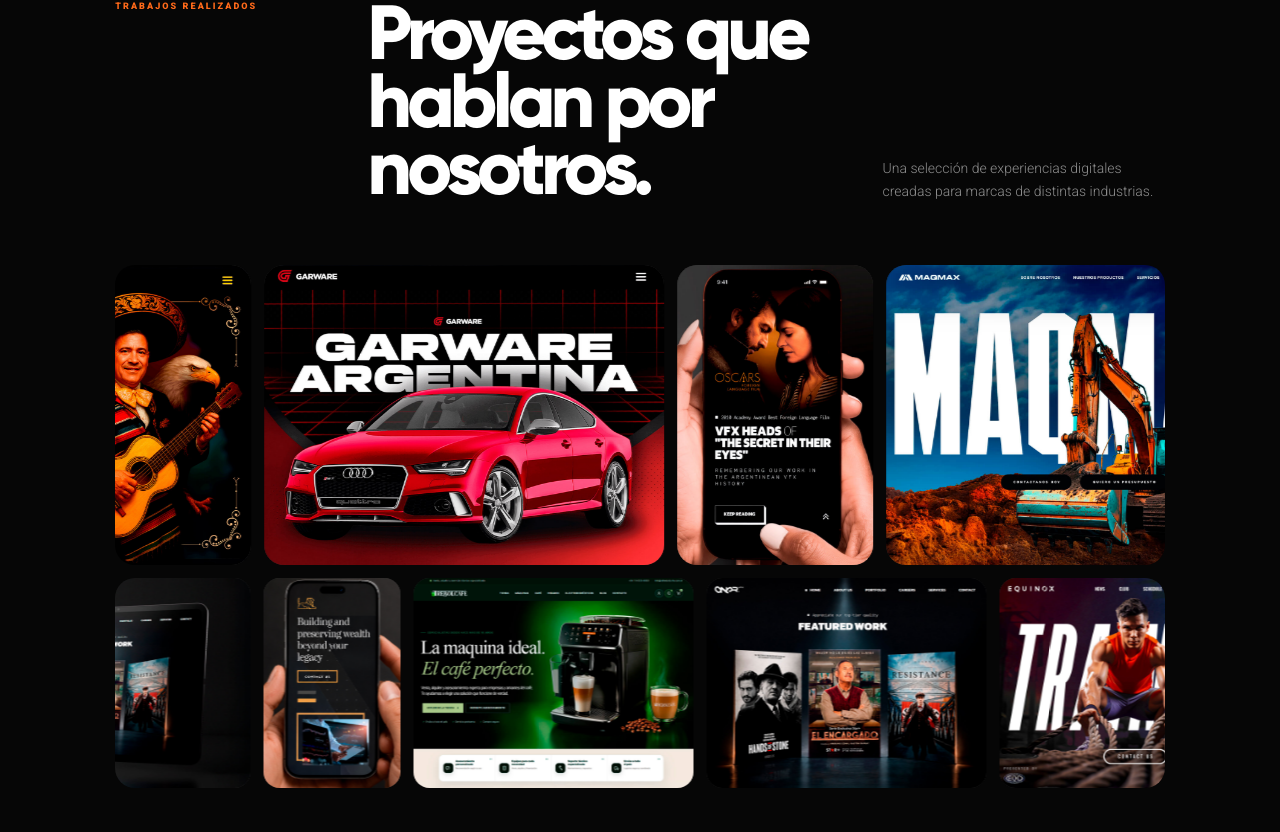
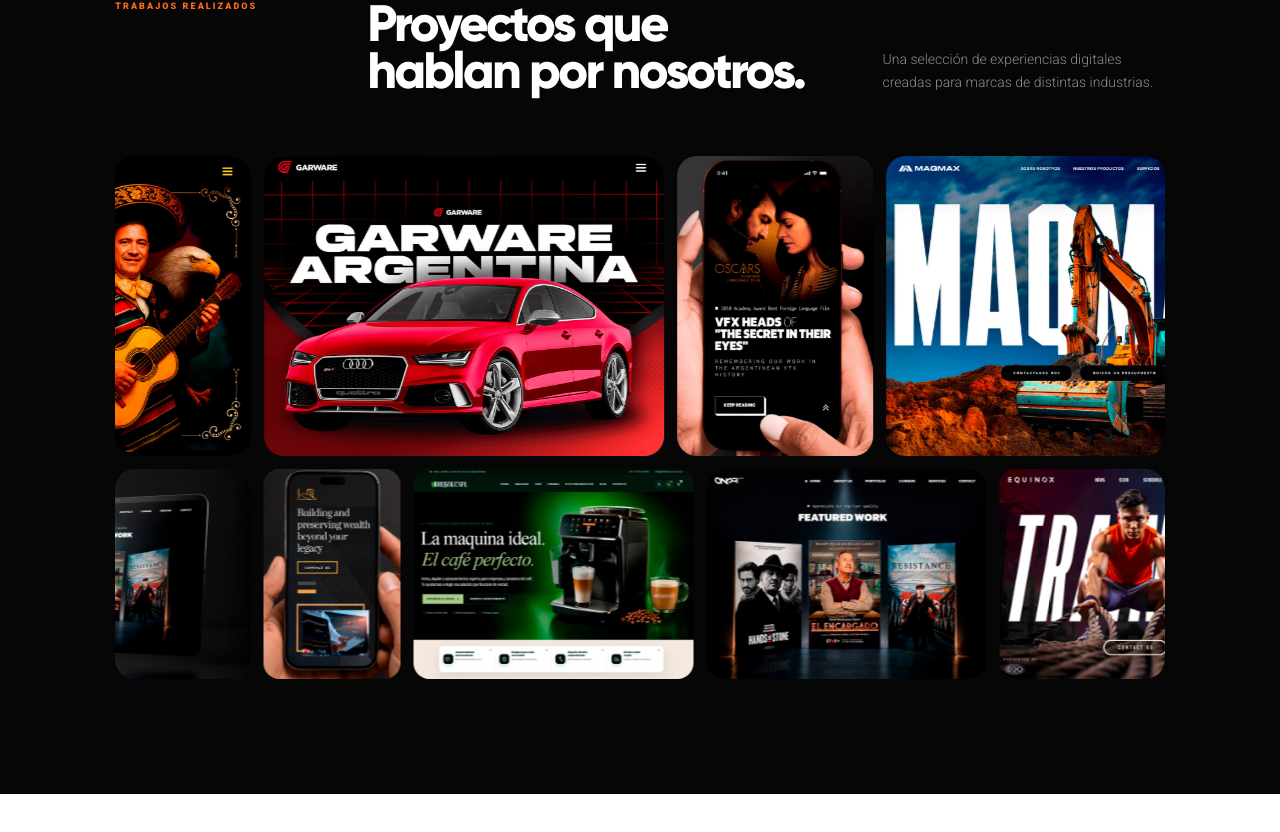
Before and after one commit to ideamosestudio/ideamosdemo, a Next.js app: page /casos-de-exito in a window 1280 px wide. Shown: the part 1828-2660 px from the top of the page. Built offline with nearby package versions, Linux system fonts and the light colour scheme.

Commit message:
Agregar ampliación de casos y ajustar jerarquía

```diff
--- /dev/null
+++ b/app/casos-de-exito/CasesGallery.tsx
@@ -0,0 +1,101 @@
+"use client";
+
+import { useEffect, useState } from "react";
+
+export type GalleryWork = {
+  src: string;
+  alt: string;
+  format: "wide" | "phone";
+};
+
+const asset = (path: string) => `${process.env.NEXT_PUBLIC_BASE_PATH ?? ""}${path}`;
+
+function WorkGroup({
+  works,
+  duplicate = false,
+  onOpen,
+}: {
+  works: GalleryWork[];
+  duplicate?: boolean;
+  onOpen: (work: GalleryWork) => void;
+}) {
+  return <div className="cases-marquee-group" aria-hidden={duplicate || undefined}>
+    {works.map((work) => <button
+      className={`case-card is-${work.format}`}
+      key={work.src}
+      type="button"
+      tabIndex={duplicate ? -1 : 0}
+      aria-label={`Ampliar ${work.alt}`}
+      onClick={() => onOpen(work)}
+    >
+      <img src={asset(work.src)} alt={work.alt} loading="lazy" />
+      <span className="case-card-zoom" aria-hidden="true">Ampliar <b>↗</b></span>
+    </button>)}
+  </div>;
+}
+
+function WorkRow({
+  works,
+  reverse = false,
+  onOpen,
+}: {
+  works: GalleryWork[];
+  reverse?: boolean;
+  onOpen: (work: GalleryWork) => void;
+}) {
+  return <div className={`cases-marquee ${reverse ? "is-reverse" : ""}`}>
+    <div className="cases-marquee-track">
+      <WorkGroup works={works} onOpen={onOpen} />
+      <WorkGroup works={works} duplicate onOpen={onOpen} />
+    </div>
+  </div>;
+}
+
+export default function CasesGallery({
+  firstRow,
+  secondRow,
+}: {
+  firstRow: GalleryWork[];
+  secondRow: GalleryWork[];
+}) {
+  const [selected, setSelected] = useState<GalleryWork | null>(null);
+
+  useEffect(() => {
+    if (!selected) return;
+    const previousOverflow = document.body.style.overflow;
+    const onKeyDown = (event: KeyboardEvent) => {
+      if (event.key === "Escape") setSelected(null);
+    };
+    document.body.style.overflow = "hidden";
+    window.addEventListener("keydown", onKeyDown);
+    return () => {
+      document.body.style.overflow = previousOverflow;
+      window.removeEventListener("keydown", onKeyDown);
+    };
+  }, [selected]);
+
+  return <>
+    <div className="cases-marquee-stage">
+      <WorkRow works={firstRow} onOpen={setSelected} />
+      <WorkRow works={secondRow} reverse onOpen={setSelected} />
+    </div>
+
+    {selected && <div
+      className="case-lightbox"
+      role="dialog"
+      aria-modal="true"
+      aria-label={selected.alt}
+      onMouseDown={(event) => {
+        if (event.target === event.currentTarget) setSelected(null);
+      }}
+    >
+      <div className={`case-lightbox-content is-${selected.format}`}>
+        <button className="case-lightbox-close" type="button" onClick={() => setSelected(null)} autoFocus>
+          <span>Cerrar</span><b aria-hidden="true">×</b>
+        </button>
+        <img src={asset(selected.src)} alt={selected.alt} />
+        <p>{selected.alt}</p>
+      </div>
+    </div>}
+  </>;
+}
--- a/app/casos-de-exito/casos.css
+++ b/app/casos-de-exito/casos.css
@@ -21,23 +21,35 @@
 .cases-work{padding:105px 0 115px;background:#060606;color:#fff;overflow:hidden}
 .cases-work-heading{display:grid;grid-template-columns:.55fr 1.25fr .75fr;gap:45px;align-items:end;width:min(1260px,calc(100% - 18vw));margin:0 auto 62px;padding-top:22px;border-top:1px solid #2c2c2c}
 .cases-work-heading>p{align-self:start;margin:0;font-size:9px;font-weight:800;letter-spacing:.23em;color:#ff6a1a}
-.cases-work-heading h2{margin:0;font-size:clamp(54px,6vw,98px);line-height:.88;letter-spacing:-.065em}
+.cases-work-heading h2{margin:0;font-size:clamp(42px,4vw,72px);line-height:.92;letter-spacing:-.055em}
 .cases-work-heading>span{max-width:390px;color:#8d8d8d;font-size:14px;line-height:1.65}
 .cases-marquee-stage{display:flex;flex-direction:column;gap:13px;width:min(1260px,calc(100% - 18vw));margin:0 auto}
 .cases-marquee{width:100%;overflow:hidden;border-radius:20px}
 .cases-marquee-track{display:flex;width:max-content;gap:13px;animation:casesScroll 72s linear infinite;will-change:transform}
 .cases-marquee.is-reverse .cases-marquee-track{animation-name:casesScrollReverse;animation-duration:78s}
 .cases-marquee-group{display:flex;gap:13px}
-.case-card{position:relative;flex:none;height:300px;border-radius:20px;overflow:hidden;background:#171717;box-shadow:inset 0 0 0 1px rgba(255,255,255,.1)}
+.case-card{position:relative;flex:none;height:300px;padding:0;border:0;border-radius:20px;overflow:hidden;background:#171717;box-shadow:inset 0 0 0 1px rgba(255,255,255,.1);color:#fff;font:inherit;text-align:left;cursor:zoom-in}
 .case-card.is-wide{width:400px}.case-card.is-phone{width:196px}
 .cases-marquee.is-reverse .case-card{height:210px;border-radius:16px}
 .cases-marquee.is-reverse .case-card.is-wide{width:280px}.cases-marquee.is-reverse .case-card.is-phone{width:137px}
 .case-card img{display:block;width:100%;height:100%;object-fit:cover;transition:transform .8s cubic-bezier(.16,1,.3,1),filter .5s ease}
 .case-card:hover img{transform:scale(1.035);filter:brightness(1.08)}
-.cases-marquee-stage:hover .cases-marquee-track{animation-play-state:paused}
+.case-card:focus-visible{outline:2px solid #ff6a1a;outline-offset:-3px}
+.case-card-zoom{position:absolute;right:14px;bottom:14px;display:flex;align-items:center;gap:12px;padding:10px 13px;border:1px solid rgba(255,255,255,.22);border-radius:999px;background:rgba(4,4,4,.7);color:#fff;font-size:8px;font-weight:800;letter-spacing:.12em;text-transform:uppercase;opacity:0;transform:translateY(7px);backdrop-filter:blur(10px);transition:opacity .3s ease,transform .3s ease}
+.case-card-zoom b{font-size:13px}.case-card:hover .case-card-zoom,.case-card:focus-visible .case-card-zoom{opacity:1;transform:none}
+.cases-marquee-stage:hover .cases-marquee-track,.cases-marquee-stage:focus-within .cases-marquee-track{animation-play-state:paused}
 @keyframes casesScroll{to{transform:translateX(calc(-50% - 6.5px))}}
 @keyframes casesScrollReverse{from{transform:translateX(calc(-50% - 6.5px))}to{transform:translateX(0)}}
 .cases-page .human-copy[data-reveal]{opacity:1!important;transform:none!important}
+.case-lightbox{position:fixed;z-index:1000;inset:0;display:grid;place-items:center;padding:38px;background:rgba(0,0,0,.9);backdrop-filter:blur(16px);animation:caseLightboxIn .25s ease}
+.case-lightbox-content{position:relative;display:grid;place-items:center;max-width:92vw;max-height:92vh}
+.case-lightbox-content img{display:block;max-width:88vw;max-height:82vh;width:auto;height:auto;border-radius:20px;box-shadow:0 35px 90px rgba(0,0,0,.55)}
+.case-lightbox-content.is-phone img{max-width:min(480px,78vw)}
+.case-lightbox-content p{margin:14px 0 0;color:#aaa;font-size:10px;font-weight:700;letter-spacing:.13em;text-transform:uppercase}
+.case-lightbox-close{position:absolute;z-index:2;top:-18px;right:-18px;display:flex;align-items:center;gap:12px;padding:8px 8px 8px 15px;border:1px solid rgba(255,255,255,.24);border-radius:999px;background:#111;color:#fff;font-size:9px;font-weight:800;letter-spacing:.12em;text-transform:uppercase;cursor:pointer;box-shadow:0 12px 35px rgba(0,0,0,.4)}
+.case-lightbox-close b{display:grid;place-items:center;width:30px;height:30px;border-radius:50%;background:#fff;color:#111;font-size:20px;font-weight:400;line-height:1}
+.case-lightbox-close:focus-visible{outline:2px solid #ff6a1a;outline-offset:3px}
+@keyframes caseLightboxIn{from{opacity:0}to{opacity:1}}
 
 @media(max-width:1050px){
   .cases-intro{grid-template-columns:1fr;gap:70px;padding:110px 50px}.cases-intro-copy{max-width:760px}.cases-featured-work{width:min(850px,100%);margin:auto;min-height:560px}
@@ -46,9 +58,10 @@
 @media(max-width:700px){
   .cases-intro{min-height:auto;padding:88px 22px;gap:45px;background-size:48px 48px}.cases-kicker{font-size:8px;letter-spacing:.17em}.cases-intro h2{font-size:13vw}.cases-intro h3{margin-top:30px}.cases-intro-copy>p:last-of-type{font-size:14px}.cases-action{min-width:0;width:100%}
   .cases-featured-work{min-height:330px}.cases-featured-shape{width:75%;left:7%;top:0;box-shadow:55px 55px 0 -25px #ff5a00}.cases-featured-device{padding:9px;border-radius:19px;transform:none}.cases-featured-device img{border-radius:12px}.cases-featured-work>p{right:0;bottom:-8px;padding:11px 14px}
-  .cases-work{padding:78px 0 88px}.cases-work-heading{display:block;width:calc(100% - 44px);margin:0 auto 42px}.cases-work-heading h2{margin:24px 0 25px;font-size:14vw}.cases-work-heading>span{font-size:13px}
+  .cases-work{padding:78px 0 88px}.cases-work-heading{display:block;width:calc(100% - 44px);margin:0 auto 42px}.cases-work-heading h2{margin:24px 0 25px;font-size:10.5vw}.cases-work-heading>span{font-size:13px}
   .cases-marquee-stage{width:calc(100% - 28px);gap:9px}.cases-marquee{border-radius:14px}.cases-marquee-track,.cases-marquee-group{gap:9px}.cases-marquee-track{animation-duration:55s}.cases-marquee.is-reverse .cases-marquee-track{animation-duration:60s}.case-card{height:190px;border-radius:14px}.case-card.is-wide{width:253px}.case-card.is-phone{width:125px}
   .cases-marquee.is-reverse .case-card{height:133px;border-radius:11px}.cases-marquee.is-reverse .case-card.is-wide{width:177px}.cases-marquee.is-reverse .case-card.is-phone{width:88px}
+  .case-card-zoom{display:none}.case-lightbox{padding:18px}.case-lightbox-content img{max-width:92vw;max-height:78vh;border-radius:13px}.case-lightbox-content.is-phone img{max-width:78vw}.case-lightbox-close{top:-14px;right:-6px}.case-lightbox-close span{display:none}.case-lightbox-content p{max-width:82vw;text-align:center;font-size:8px}
   @keyframes casesScroll{to{transform:translateX(calc(-50% - 4.5px))}}@keyframes casesScrollReverse{from{transform:translateX(calc(-50% - 4.5px))}to{transform:translateX(0)}}
 }
 @media(prefers-reduced-motion:reduce){.cases-marquee{overflow-x:auto;mask-image:none;scrollbar-width:none}.cases-marquee::-webkit-scrollbar{display:none}.cases-marquee-track{animation:none!important}.cases-action,.case-card img{transition:none}}
--- a/app/casos-de-exito/page.tsx
+++ b/app/casos-de-exito/page.tsx
@@ -2,13 +2,12 @@ import type { Metadata } from "next";
 import ManagedBackgroundVideo from "../components/ManagedBackgroundVideo";
 import { HomeClosingSections } from "../../components/SharedHomeSections";
 import SiteHeader from "../../components/SiteHeader";
+import CasesGallery, { type GalleryWork } from "./CasesGallery";
 import "./casos.css";
 
 const asset = (path: string) => `${process.env.NEXT_PUBLIC_BASE_PATH ?? ""}${path}`;
 
-type Work = { src: string; alt: string; format: "wide" | "phone" };
-
-const firstRow: Work[] = [
+const firstRow: GalleryWork[] = [
   { src: "/media/casos-exito/desk-001.jpg", alt: "Sitio web Águilas de Oro", format: "wide" },
   { src: "/media/casos-exito/desk-002.jpg", alt: "Sitio web Garware Argentina", format: "wide" },
   { src: "/media/casos-exito/phone-001.jpg", alt: "Experiencia mobile para ONER VFX", format: "phone" },
@@ -19,7 +18,7 @@ const firstRow: Work[] = [
   { src: "/media/casos-exito/desk-006.jpg", alt: "Sitio web ONER VFX", format: "wide" },
 ];
 
-const secondRow: Work[] = [
+const secondRow: GalleryWork[] = [
   { src: "/media/casos-exito/phone-003.jpg", alt: "Experiencia mobile Empire Funds", format: "phone" },
   { src: "/media/casos-exito/desk-007.jpg", alt: "Tienda online Trébol Café", format: "wide" },
   { src: "/media/casos-exito/desk-008.jpg", alt: "Portfolio de trabajos ONER VFX", format: "wide" },
@@ -28,23 +27,6 @@ const secondRow: Work[] = [
   { src: "/media/casos-exito/desk-010.jpg", alt: "Concepto digital AirPods Pro", format: "wide" },
   { src: "/media/casos-exito/desk-011.jpg", alt: "Presentación de proyecto ONER VFX en tablet", format: "wide" },
 ];
-
-function WorkGroup({ works, duplicate = false }: { works: Work[]; duplicate?: boolean }) {
-  return <div className="cases-marquee-group" aria-hidden={duplicate || undefined}>
-    {works.map((work) => <article className={`case-card is-${work.format}`} key={work.src}>
-      <img src={asset(work.src)} alt={work.alt} loading="lazy" />
-    </article>)}
-  </div>;
-}
-
-function WorkRow({ works, reverse = false }: { works: Work[]; reverse?: boolean }) {
-  return <div className={`cases-marquee ${reverse ? "is-reverse" : ""}`}>
-    <div className="cases-marquee-track">
-      <WorkGroup works={works} />
-      <WorkGroup works={works} duplicate />
-    </div>
-  </div>;
-}
 
 export const metadata: Metadata = {
   title: "Casos de éxito — Ideamos",
@@ -110,10 +92,7 @@ export default function Page() {
         <h2 id="selected-work-title">Proyectos que<br/>hablan por nosotros.</h2>
         <span>Una selección de experiencias digitales creadas para marcas de distintas industrias.</span>
       </header>
-      <div className="cases-marquee-stage">
-        <WorkRow works={firstRow} />
-        <WorkRow works={secondRow} reverse />
-      </div>
+      <CasesGallery firstRow={firstRow} secondRow={secondRow} />
     </section>
 
     <HomeClosingSections />
```
